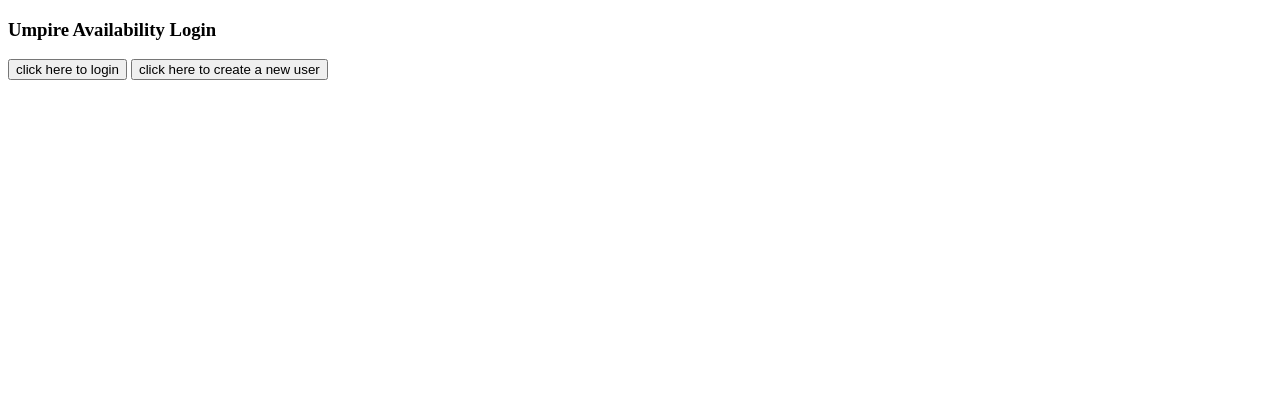
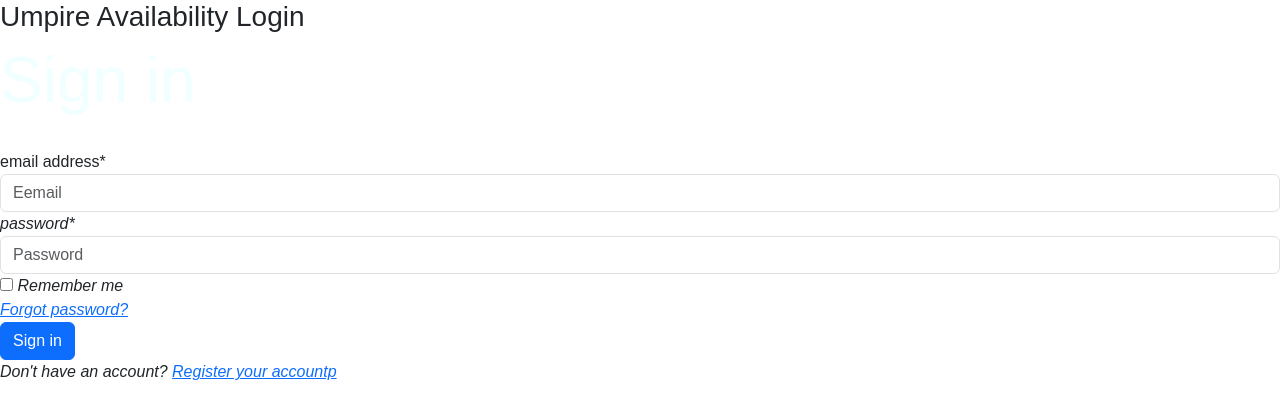
Before and after one commit to kat-richardson-77/MS3_Umpire_Avilability, a Django app: template templates/home.html in a window 1280 px wide. Shown: the top 419 px of the page. Run offline with Django 4.2, Linux system fonts and the light colour scheme; the template is opened without the code that fills it, so the values that code supplies are empty; parts of the project's set-up code (start-up, migrations or seed data) failed here and were passed over.

Commit message:
addition of credits to readme file and updating the home page login screen

```diff
--- a/templates/home.html
+++ b/templates/home.html
@@ -1,12 +1,71 @@
 <!DOCTYPE html>
 <html lang="en">
+
 <head>
     <meta charset="UTF-8">
     <meta name="viewport" content="width=device-width, initial-scale=1.0">
+        <script src="https://cdn.jsdelivr.net/npm/@popperjs/core@2.11.6/dist/umd/popper.min.js"
+        integrity="sha384-oBqDVmMz9ATKxIep9tiCxS/Z9fNfEXiDAYTujMAeBAsjFuCZSmKbSSUnQlmh/jp3"
+        crossorigin="anonymous"></script>
+    <script src="https://cdn.jsdelivr.net/npm/bootstrap@5.2.3/dist/js/bootstrap.min.js"
+        integrity="sha384-cuYeSxntonz0PPNlHhBs68uyIAVpIIOZZ5JqeqvYYIcEL727kskC66kF92t6Xl2V"
+        crossorigin="anonymous"></script>
+    <script src="https://ajax.googleapis.com/ajax/libs/jquery/3.7.1/jquery.min.js"></script>
+    <link rel="stylesheet" href="https://cdn.jsdelivr.net/npm/bootstrap@5.3.8/dist/css/bootstrap.min.css">
     <title>Umpire Availability Login Page</title>
+    <style>
+        body {
+            background-image:url();
+            background-position: center;
+            background-size: cover;
+            font-family: poppins, sans-serif;
+            }
+        h2{
+            font-size:4rem;
+            margin-bottom: 2rem;
+            color:azure;
+        }
+
+    </style>
 </head>
+
 <body>
     <h3>Umpire Availability Login</h3>
-    <button type="button" onclick="window.location.href='/login/'">click here to login</button>
-    <button type="button" onclick="window.location.href='/adduser/'">click here to create a new user</button>
+    <section class="wrapper">
+        <div class="content">
+            <div class="left-content">
+                <h2>
+                    Sign in
+                </h2>
+            </div>
+            <div class="right-content">
+                <form action="#">
+                    <label for="" class="input-label">
+                        email address*
+                    </label>
+                    <div class="input-wrapper"></div>
+                    <i class="">
+                        <input type="email" class="form-control" name="email" placeholder="Eemail">
+            </div>
+            <label for="" class="input-label">
+                password*
+            </label>
+            <div class="input-wrapper"></div>
+            <i class="">
+                <input type="password" class="form-control" name="password" placeholder="Password">
+        </div>
+        <div class="form-element">
+            <div class="checkbox">
+                <input type="checkbox" id="rememberme">
+                <label for="rememberme">Remember me</label>
+            </div>
+            <a href="#" class="forgot-password">Forgot password?</a>
+        </div>
+        <button class="btn btn-primary" type="submit">Sign in</button>
+        </form>
+        <div class="signup">
+            <p>Don't have an account? <a href="#">Register your accountp</a></p>
+        </div>
+        </div>
+    </section>
 </body>
```
Also changed, not shown: README.md.
